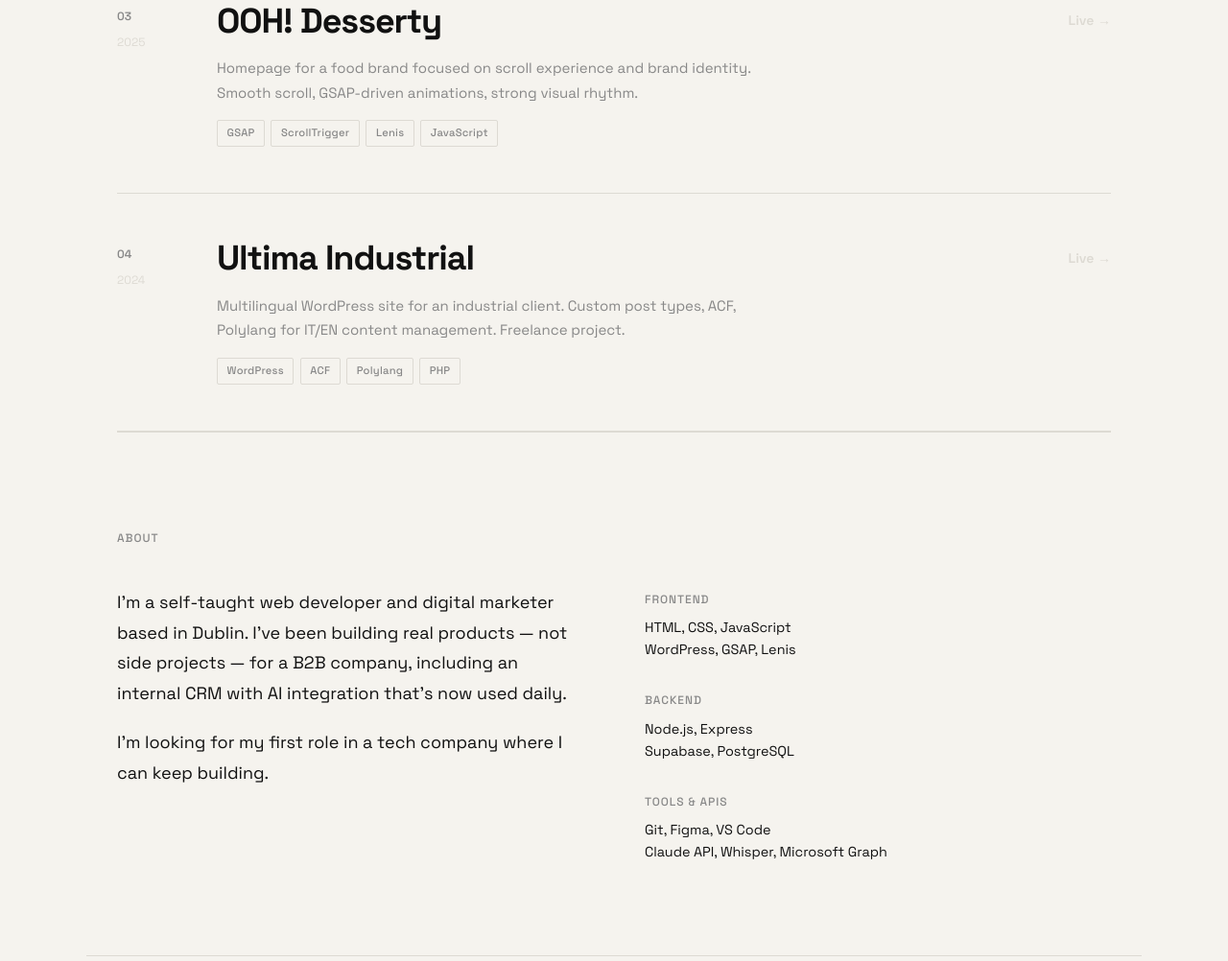
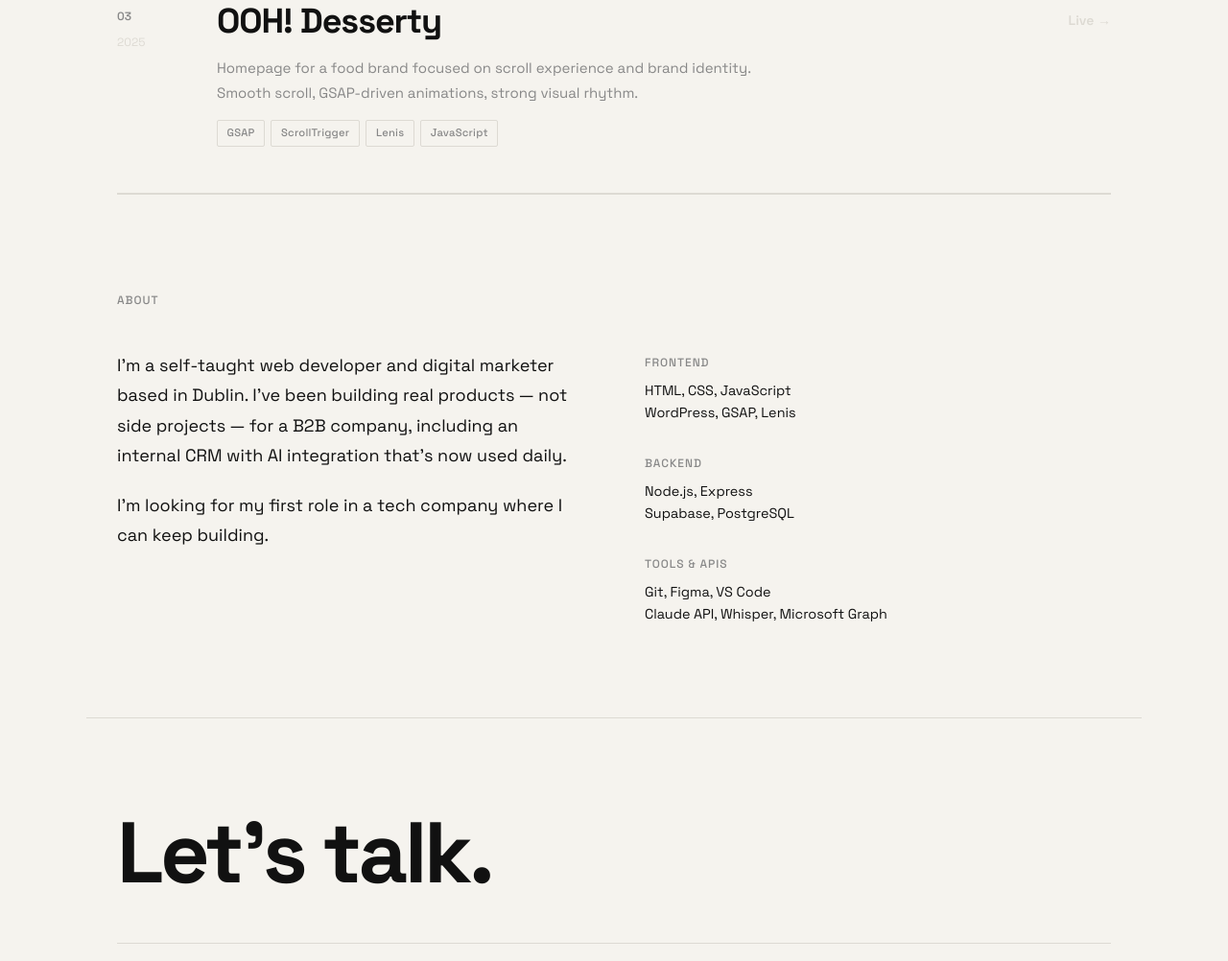
Before and after one commit to rossicamilla/rossicamilla.github.io, a plain HTML site: page index.html in a window 1280 px wide. Shown: the part 1551-2553 px from the top of the page at 96% size. Drawn offline with Linux system fonts and the light colour scheme.

Commit message:
Remove Ultima Industrial project

```diff
--- a/index.html
+++ b/index.html
@@ -99,25 +99,6 @@
                 </div>
             </article>
 
-            <article class="project">
-                <div class="project-meta">
-                    <span class="project-num">04</span>
-                    <span class="project-year">2024</span>
-                </div>
-                <div class="project-body">
-                    <h2>Ultima Industrial</h2>
-                    <p class="project-desc">Multilingual WordPress site for an industrial client. Custom post types, ACF, Polylang for IT/EN content management. Freelance project.</p>
-                    <div class="tags">
-                        <span>WordPress</span>
-                        <span>ACF</span>
-                        <span>Polylang</span>
-                        <span>PHP</span>
-                    </div>
-                </div>
-                <div class="project-link">
-                    <a href="#" class="disabled">Live →</a>
-                </div>
-            </article>
 
         </section>
 
```
